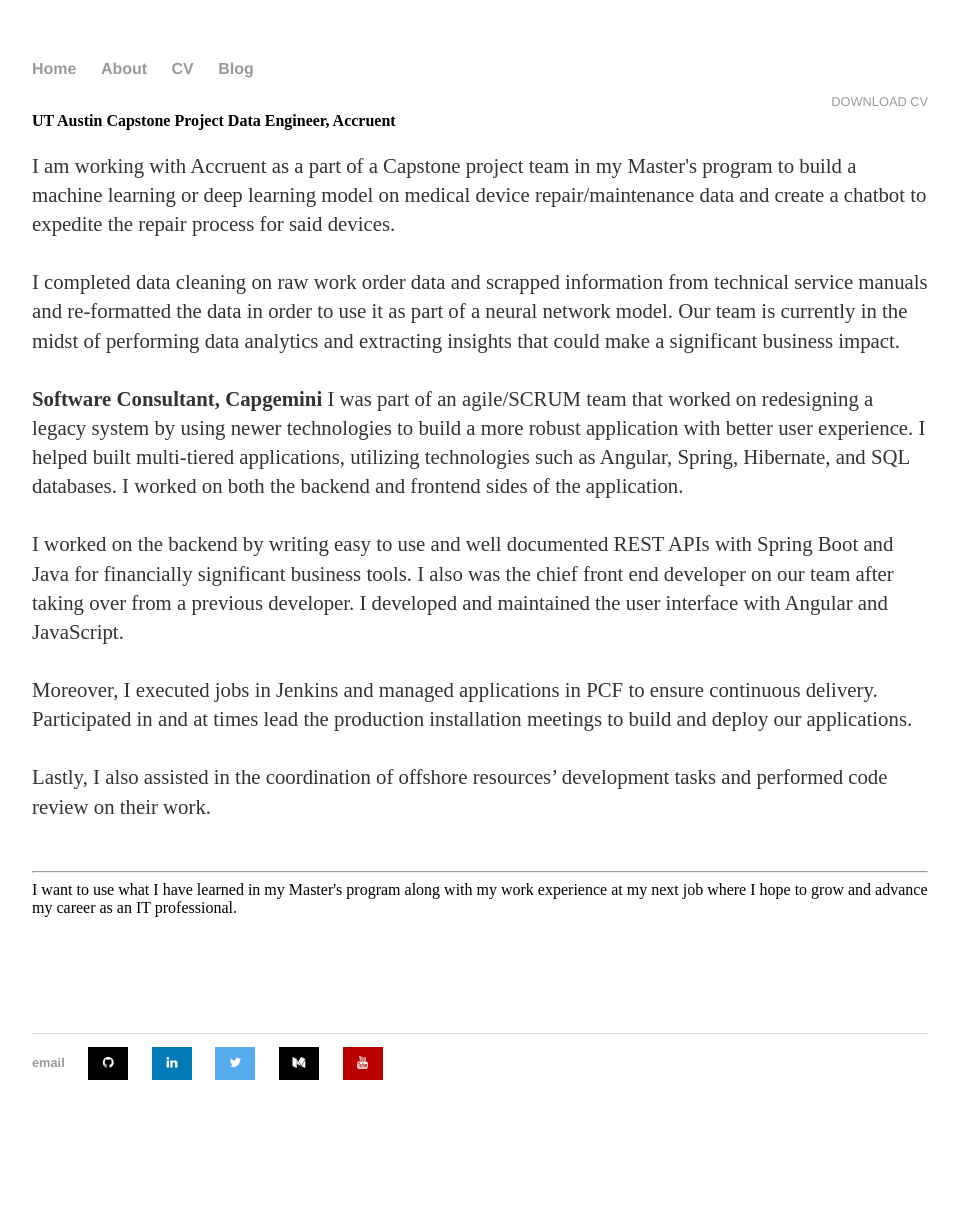
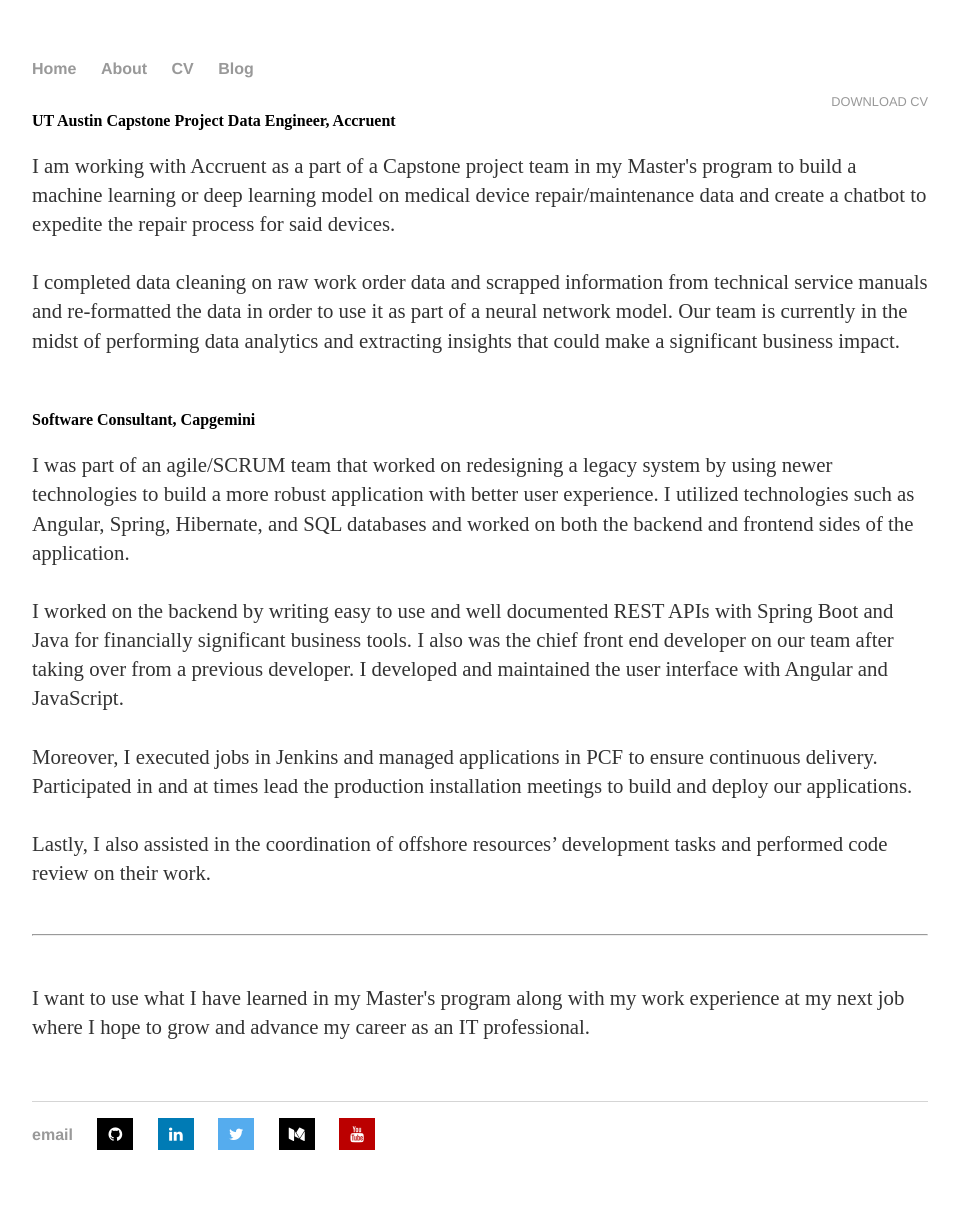
Before and after one commit to sharangw/sharangw.github.io, a Jekyll site: the page built from cv/index.html, in a window 1280 px wide. Shown: the whole page, without its empty margins (160-1119 px from the left). Built offline with Jekyll 4.4.1, drawn with Linux system fonts in a browser that asks for light colours; before the commit the page ends 1140 px from its top, so only the background shows below that.

Commit message:
fix icons and font size

```diff
--- a/css/design.css
+++ b/css/design.css
@@ -30,7 +30,7 @@
 }
 footer {
     border-top: 1px solid #d5d5d5;
-    font-size: .8em;
+    font-size: 1.0em;
 }
 
 ul.posts {
@@ -44,7 +44,7 @@
 
 /* Style all font awesome icons */
 .fa {
-  padding: 10px;
+  padding: 8px;
   font-size: 20px;
   width: 20px;
   text-align: center;
@@ -65,6 +65,7 @@
   background: #007bb5;
   color: white;
 }
+
 .fa-twitter {
   background: #55ACEE;
   color: white;
--- a/cv/index.html
+++ b/cv/index.html
@@ -11,19 +11,19 @@
 		<strong>UT Austin Capstone Project Data Engineer, Accruent</strong>
 		<p>I am working with Accruent as a part of a Capstone project team in my Master's program to build a machine learning or deep learning model on medical device repair/maintenance data and create a chatbot to expedite the repair process for said devices.<br><br>
 
-		I completed data cleaning on raw work order data and scrapped information from technical service manuals and re-formatted the data in order to use it as part of a neural network model. Our team is currently in the midst of performing data analytics and extracting insights that could make a significant business impact.<br><br>
+		I completed data cleaning on raw work order data and scrapped information from technical service manuals and re-formatted the data in order to use it as part of a neural network model. Our team is currently in the midst of performing data analytics and extracting insights that could make a significant business impact.</p><br><br>
 
 		<strong>Software Consultant, Capgemini</strong>
-		I was part of an agile/SCRUM team that worked on redesigning a legacy system by using newer technologies to build a more robust application with better user experience. I helped built multi-tiered applications, utilizing technologies such as Angular, Spring, Hibernate, and SQL databases. I worked on both the backend and frontend sides of the application. <br><br>
+		<p>I was part of an agile/SCRUM team that worked on redesigning a legacy system by using newer technologies to build a more robust application with better user experience. I utilized technologies such as Angular, Spring, Hibernate, and SQL databases and worked on both the backend and frontend sides of the application. <br><br>
 
 		I worked on the backend by writing easy to use and well documented REST APIs with Spring Boot and Java for financially significant business tools. I also was the chief front end developer on our team after taking over from a previous developer. I developed and maintained the user interface with Angular and JavaScript.<br><br>
 
 		Moreover, I executed jobs in Jenkins and managed applications in PCF to ensure continuous delivery. Participated in and at times lead the production installation meetings to build and deploy our applications.<br><br>
 
-		Lastly, I also assisted in the coordination of offshore resources’ development tasks and performed code review on their work.<br><br>
+		Lastly, I also assisted in the coordination of offshore resources’ development tasks and performed code review on their work.</p><br>
 
 		<hr>
 
-		I want to use what I have learned in my Master's program along with my work experience at my next job where I hope to grow and advance my career as an IT professional.</p><br><br>
+		<br><p>I want to use what I have learned in my Master's program along with my work experience at my next job where I hope to grow and advance my career as an IT professional.</p>
 
 	</div>
```
